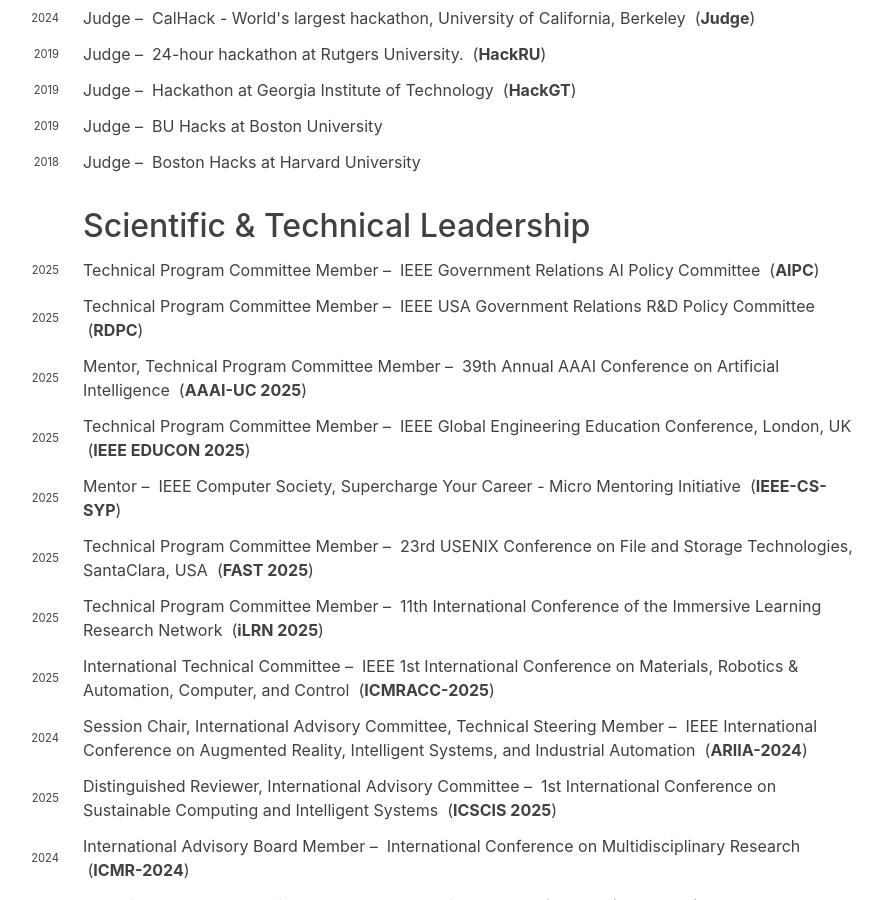
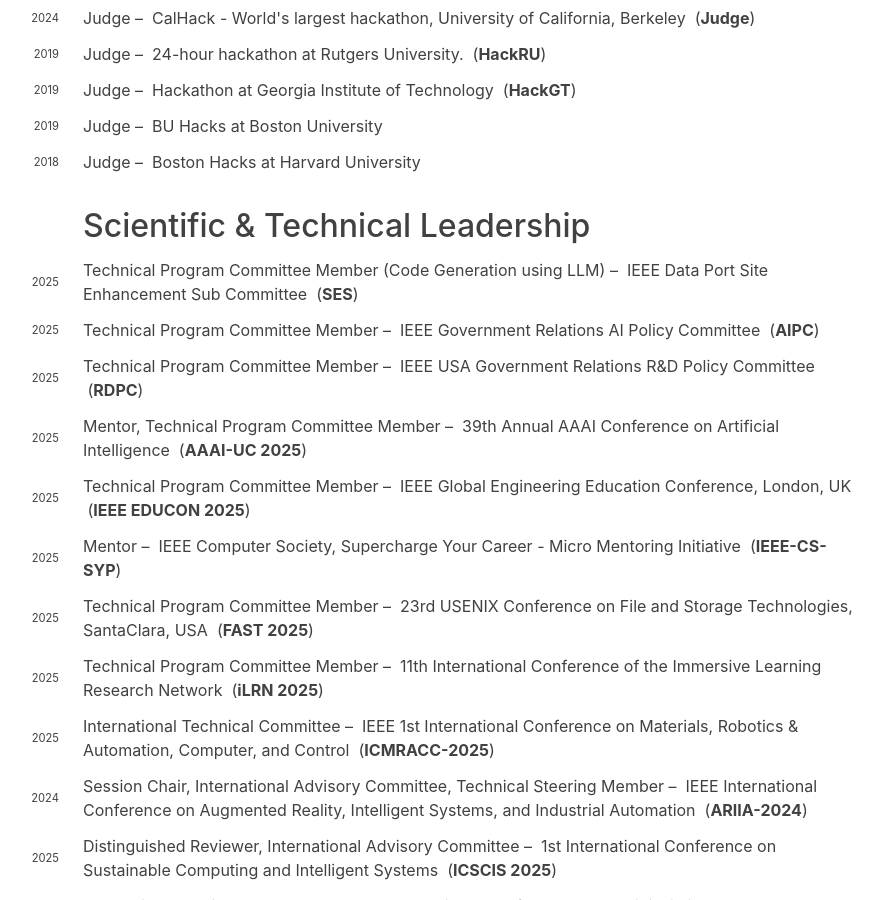
Before and after one commit to hariharanragothaman/hariharanragothaman.github.io, a Jekyll site: the page built from cv.md, in a window 1280 px wide and 900 px high, scrolled down 8041 px. Shown: the whole window, without its empty margins (249-1131 px from the left). Built offline with Jekyll 4.4.1, drawn with Linux system fonts in a browser that asks for light colours; nearby versions of some CDN libraries; some web fonts are replaced.

Commit message:
Polishes and Updates

```diff
--- a/_data/pc.yaml
+++ b/_data/pc.yaml
@@ -1,3 +1,9 @@
+- venue: IEEE Data Port Site Enhancement Sub Committee
+  venue-shorthand: SES
+  position: Technical Program Committee Member (Code Generation using LLM)
+  years:
+    - year: 2025
+      url: https://ieee-dataport.org/
 
 - venue:   IEEE Government Relations AI Policy Committee
   venue-shorthand: AIPC
```
